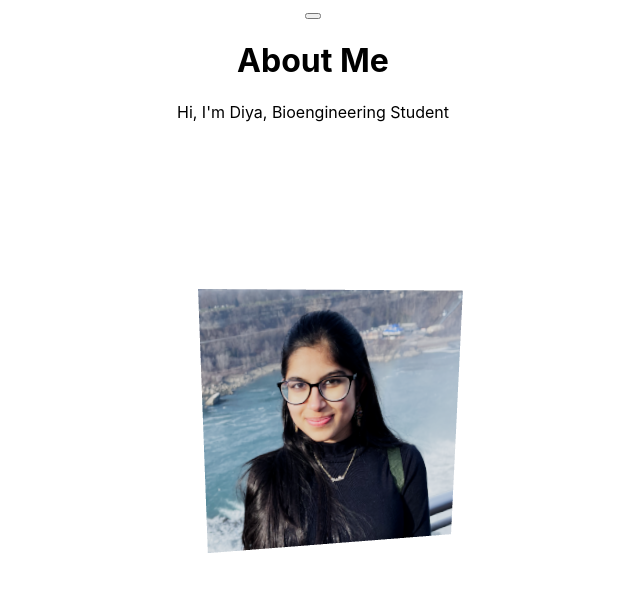
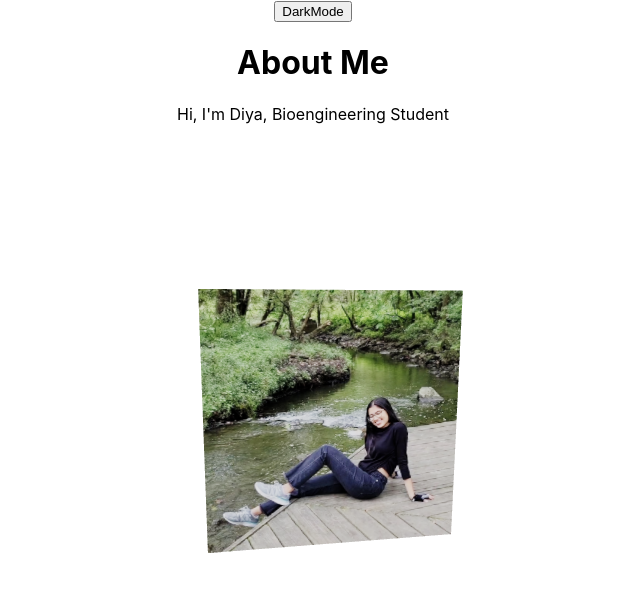
Before and after one commit to dharzan/diya, a React (Create React App) app: page / in a window 1280 px wide. Shown: the top 592 px of the page, without its empty margins (327-967 px from the left). Built offline with nearby package versions, Linux system fonts and the light colour scheme.

Commit message:
dark mode

```diff
--- a/src/App.js
+++ b/src/App.js
@@ -4,13 +4,15 @@ import { TextureLoader } from 'three';
 import About from './About';
 import './App.css';
 import diya from './diya.png';
+import diya2 from './diya2.jpeg';
 import useScrollPosition from './useScrollPosition';
 
 
-function Cube({ imagePaths, spin }) {
+function Cube({ spin }) {
   const meshRef = useRef();
 
   const texture4 = useLoader(TextureLoader, diya);
+  const texture3 = useLoader(TextureLoader, diya2);
 
 
   useFrame(() => {
@@ -26,12 +28,12 @@ function Cube({ imagePaths, spin }) {
 
       <boxGeometry args={[2, 2, 2]} />
 
-      <meshBasicMaterial attach="material-0" map={texture4} />
-      <meshBasicMaterial attach="material-1"map={texture4}/>
+      <meshBasicMaterial attach="material-0" map={texture3} />
+      <meshBasicMaterial attach="material-1"map={texture3}/>
       <meshBasicMaterial attach="material-2" map={texture4} />
       <meshBasicMaterial attach="material-3" map={texture4}/>
-      <meshBasicMaterial attach="material-4" map={texture4} />
-      <meshBasicMaterial attach="material-5" map={texture4} />
+      <meshBasicMaterial attach="material-4" map={texture3} />
+      <meshBasicMaterial attach="material-5" map={texture3} />
 
 
 
@@ -61,14 +63,13 @@ const Scene = () => {
 
   const spin = useScrollPosition();
   const[isDarkMode, setIsDarkMode] = React.useState(false);
-
-
-
   const toggleDarkMode = () => { setIsDarkMode(!isDarkMode)};
 
   return (
     <div style={{ height: '200vh', background: isDarkMode ? '#333': 'transparent' }}>
-    <button onClick={toggleDarkMode}/>
+    <button onClick={toggleDarkMode}>
+      DarkMode
+    </button>
     <About/>
       <Canvas style={{ position: 'fixed', top: 0, left: 0, zIndex: -1}}>
         <ambientLight intensity={0.5} />
```
Also changed, not shown: src/diya2.jpeg (added).
